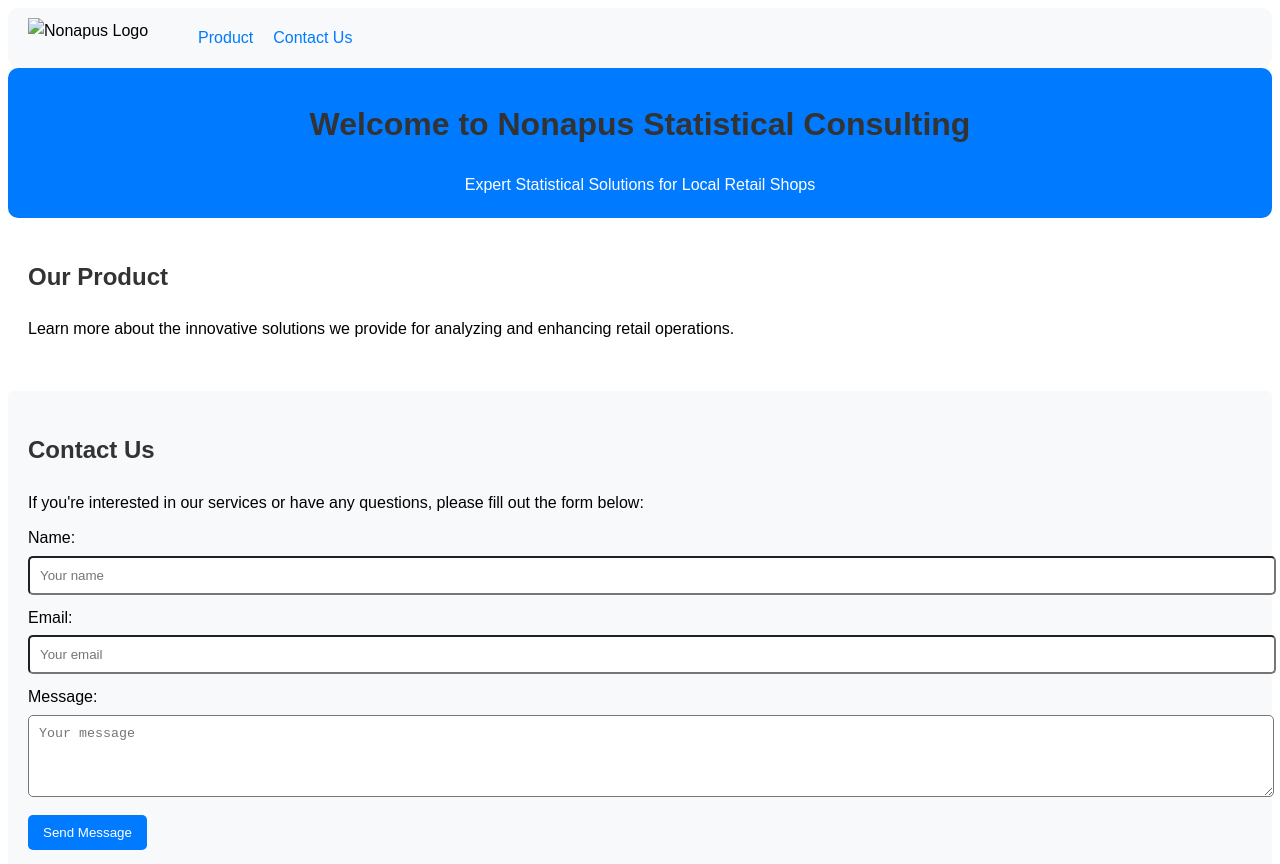
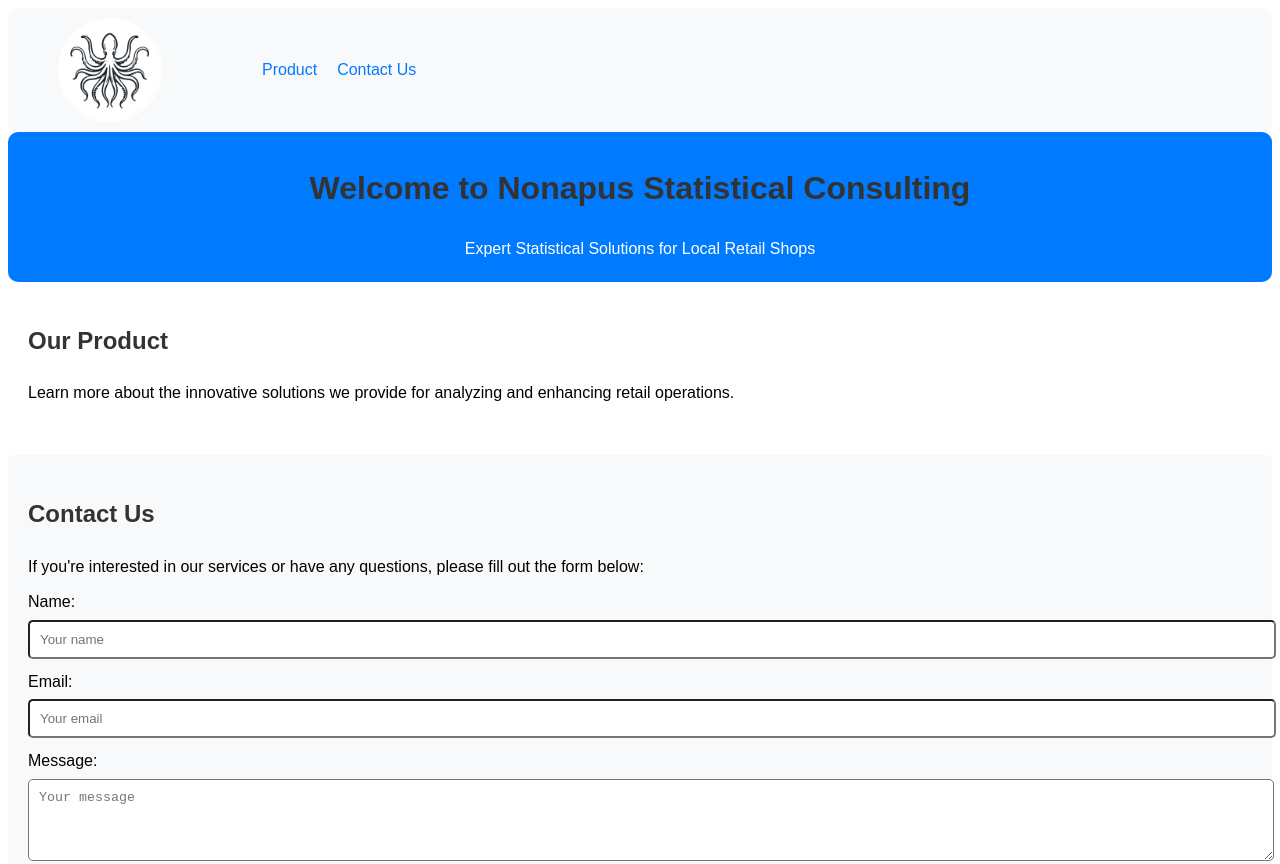
Before and after one commit to Shiwen-Yang/Nonapus, a plain HTML site: page index.html in a window 1280 px wide. Shown: the top 864 px of the page. Drawn offline with Linux system fonts and the light colour scheme.

Commit message:
adding logo and stuff

```diff
--- a/index.html
+++ b/index.html
@@ -32,6 +32,15 @@
             color: #007BFF;
             font-size: 16px;
         }
+        nav img {
+        margin-left: 50px;
+        margin-right: 100px;
+        width: 100px; /* Adjust the width as needed */
+        height: auto; /* Maintain aspect ratio */
+        border-radius: 50%; /* Makes the image circular */
+        border: 2px solid white; /* Optional: Add a white border around the logo */
+        }
+
         section { padding: 20px; }
         h1, h2 { color: #333; }
         p { margin: 10px 0; }
@@ -61,10 +70,11 @@
 </head>
 <body>
     <nav>
-        <img src="path_to_logo.png" alt="Nonapus Logo"> <!-- Replace path_to_logo.png with the actual path to your logo -->
+        <img src="images/logo.jpg" alt="Nonapus Logo"> <!-- Replace path_to_logo.png with the actual path to your logo -->
         <a href="#product">Product</a>
         <a href="#contact">Contact Us</a>
     </nav>
+
     <header>
         <h1>Welcome to Nonapus Statistical Consulting</h1>
         <p>Expert Statistical Solutions for Local Retail Shops</p>
```
Also changed, not shown: images/logo.jpg (renamed from logo.jpg).
